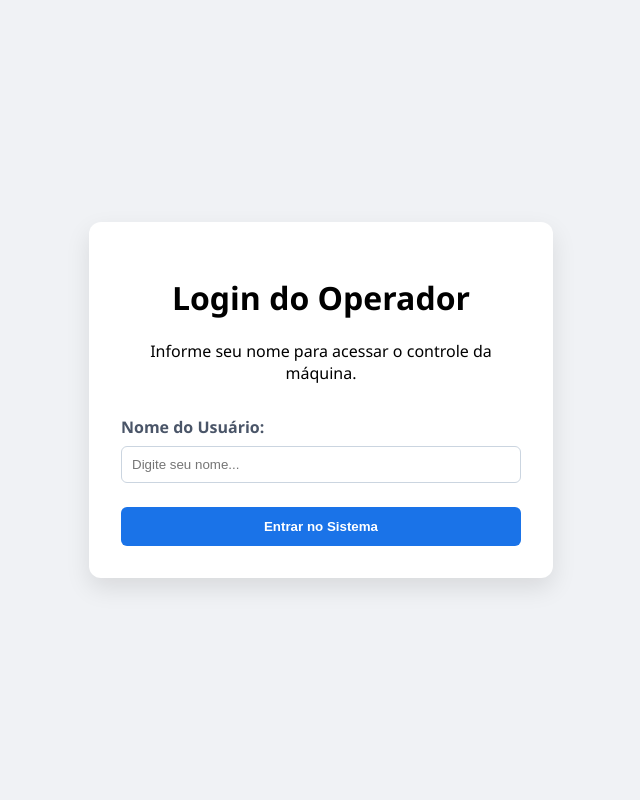
After one commit to youknowhooo-66/detector-gestos-python, a Flask app: page /login in a window 1280 px wide. The commit adds this page. Shown: the whole page, without its empty margins (319-959 px from the left). Run offline with Flask 3, Linux system fonts and the light colour scheme; parts of the project's set-up code (start-up, migrations or seed data) failed here and were passed over.

Commit message:
feat: Emulador de maquina

```diff
--- a/project/app.py
+++ b/project/app.py
@@ -1,10 +1,12 @@
 import cv2
-from flask import Flask, render_template, Response, jsonify
+from flask import Flask, render_template, Response, jsonify, request, session, redirect, url_for
 from hand_detector import HandDetector
 from gesture_detector import GestureDetector
 import sys
+from datetime import datetime
 
 app = Flask(__name__)
+app.secret_key = 'supersecretkey' # Necessário para o uso de sessions
 
 # Initialize detectors with error handling
 try:
@@ -15,11 +17,12 @@ except Exception as e:
     print(f"Erro crítico ao inicializar detectores: {e}")
     sys.exit(1)
 
-# Global variable to store current gesture
+# Global variables
 current_gesture = None
+machine_state = "DESLIGADA"
 
 def gen_frames():
-    global current_gesture
+    global current_gesture, machine_state
     cap = cv2.VideoCapture(0)
 
     if not cap.isOpened():
@@ -37,7 +40,14 @@ def gen_frames():
             lm_list = detector.get_landmarks(img)
 
             # Update current gesture
-            current_gesture = gesture.get_gesture(lm_list)
+            detected = gesture.get_gesture(lm_list)
+            current_gesture = detected
+
+            # Update machine state based on gesture
+            if detected == "joinha":
+                machine_state = "LIGADA"
+            elif detected == "hang_loose":
+                machine_state = "DESLIGADA"
 
             # Draw visual feedback on image
             if current_gesture:
@@ -59,16 +69,41 @@ def gen_frames():
 
 @app.route('/')
 def index():
-    return render_template('index.html')
+    if 'username' not in session:
+        return redirect(url_for('login'))
+    return render_template('index.html', username=session['username'])
+
+@app.route('/login', methods=['GET', 'POST'])
+def login():
+    if request.method == 'POST':
+        username = request.form.get('username')
+        if username:
+            session['username'] = username
+            return redirect(url_for('index'))
+    return render_template('login.html')
+
+@app.route('/logout')
+def logout():
+    session.pop('username', None)
+    return redirect(url_for('login'))
 
 @app.route('/video_feed')
 def video_feed():
+    if 'username' not in session:
+        return "Unauthorized", 401
     return Response(gen_frames(), mimetype='multipart/x-mixed-replace; boundary=frame')
 
 @app.route('/gesture_status')
 def gesture_status():
-    global current_gesture
-    return jsonify({"gesture": current_gesture})
+    global current_gesture, machine_state
+    if 'username' not in session:
+        return jsonify({"error": "Unauthorized"}), 401
+
+    return jsonify({
+        "gesture": current_gesture,
+        "machine_state": machine_state,
+        "username": session['username']
+    })
 
 if __name__ == '__main__':
     app.run(debug=True, host='0.0.0.0', port=5000)
--- a/project/static/style.css
+++ b/project/static/style.css
@@ -14,19 +14,49 @@ body {
     padding: 2rem;
     border-radius: 12px;
     box-shadow: 0 10px 25px rgba(0,0,0,0.1);
-    max-width: 1000px;
+    max-width: 1100px;
     width: 95%;
+}
+
+header {
+    display: flex;
+    justify-content: space-between;
+    align-items: center;
+    margin-bottom: 1.5rem;
+    padding-bottom: 1rem;
+    border-bottom: 2px solid #eef2f7;
+}
+
+header h1 {
+    margin: 0;
+    font-size: 1.8rem;
+    color: #1a73e8;
+}
+
+.user-info {
+    font-size: 0.9rem;
+    color: #666;
+}
+
+.user-info strong {
+    color: #333;
+}
+
+.user-info a {
+    color: #dc3545;
+    text-decoration: none;
+    margin-left: 10px;
+    font-weight: bold;
 }
 
 .main-content {
     display: flex;
     gap: 2rem;
-    margin-top: 1rem;
     align-items: flex-start;
 }
 
 .video-section {
-    flex: 2;
+    flex: 1.5;
 }
 
 .log-section {
@@ -34,7 +64,7 @@ body {
     background: #f8f9fa;
     border-radius: 8px;
     padding: 1rem;
-    max-height: 500px;
+    height: 600px;
     display: flex;
     flex-direction: column;
     border: 1px solid #dee2e6;
@@ -57,22 +87,126 @@ body {
 }
 
 .log-item {
-    padding: 10px 15px;
+    padding: 12px;
     border-bottom: 1px solid #edf2f7;
     animation: slideIn 0.3s ease-out;
     background: white;
-    margin-bottom: 5px;
+    margin-bottom: 8px;
     border-radius: 6px;
     box-shadow: 0 1px 3px rgba(0,0,0,0.05);
 }
 
-.log-text {
-    font-size: 0.95rem;
-    color: #2d3748;
+.log-content {
+    display: flex;
+    flex-direction: column;
+    gap: 4px;
+    font-size: 0.85rem;
 }
 
-.log-text strong {
+.log-user { font-weight: bold; color: #4a5568; }
+.log-time { color: #718096; }
+.log-gesture { color: #2d3748; }
+.log-machine { color: #2d3748; }
+
+.log-gesture strong, .log-machine strong {
     color: #3182ce;
+}
+
+/* Login Styles */
+.login-container {
+    max-width: 400px;
+}
+
+.login-form {
+    margin-top: 2rem;
+    text-align: left;
+}
+
+.input-group {
+    margin-bottom: 1.5rem;
+}
+
+.input-group label {
+    display: block;
+    margin-bottom: 0.5rem;
+    font-weight: bold;
+    color: #4a5568;
+}
+
+.input-group input {
+    width: 100%;
+    padding: 10px;
+    border: 1px solid #cbd5e0;
+    border-radius: 6px;
+    box-sizing: border-box;
+}
+
+.btn-login {
+    width: 100%;
+    padding: 12px;
+    background-color: #1a73e8;
+    color: white;
+    border: none;
+    border-radius: 6px;
+    font-weight: bold;
+    cursor: pointer;
+    transition: background 0.2s;
+}
+
+.btn-login:hover {
+    background-color: #1557b0;
+}
+
+/* Machine Simulation */
+.machine-simulation {
+    margin-top: 2rem;
+    padding: 1.5rem;
+    background: #f8f9fa;
+    border-radius: 8px;
+    border: 2px dashed #cbd5e0;
+}
+
+.machine-simulation h3 {
+    margin-top: 0;
+    font-size: 1rem;
+    color: #4a5568;
+}
+
+#machine-display {
+    font-size: 2.5rem;
+    font-weight: 900;
+    padding: 1.5rem;
+    border-radius: 8px;
+    margin-bottom: 1rem;
+    transition: all 0.5s ease;
+}
+
+.machine-off {
+    background: #e2e8f0;
+    color: #718096;
+    text-shadow: 1px 1px 2px rgba(0,0,0,0.1);
+}
+
+.machine-on {
+    background: #48bb78;
+    color: white;
+    box-shadow: 0 0 20px rgba(72, 187, 120, 0.4);
+    text-shadow: 0 0 10px rgba(255,255,255,0.5);
+    animation: pulse 2s infinite;
+}
+
+.machine-controls-info {
+    display: flex;
+    justify-content: center;
+    gap: 20px;
+    font-size: 0.9rem;
+    color: #718096;
+}
+
+@keyframes pulse {
+    0% { transform: scale(1); }
+    50% { transform: scale(1.02); }
+    100% { transform: scale(1); }
 }
 
 @keyframes slideIn {
@@ -80,20 +214,12 @@ body {
     to { opacity: 1; transform: translateX(0); }
 }
 
-@keyframes fadeIn {
-    from { opacity: 0; transform: translateY(-10px); }
-    to { opacity: 1; transform: translateY(0); }
-}
-
-@media (max-width: 768px) {
+@media (max-width: 900px) {
     .main-content {
         flex-direction: column;
     }
-}
-
-h1 {
-    color: #1a73e8;
-    margin-bottom: 1.5rem;
+    .video-section { width: 100%; }
+    .log-section { width: 100%; height: 400px; }
 }
 
 .video-container {
@@ -120,21 +246,23 @@ h1 {
     justify-content: center;
     gap: 10px;
     transition: all 0.3s ease;
+    margin-bottom: 1rem;
 }
 
 .status.neutral {
-    background-color: #ffebee;
-    color: #c62828;
+    background-color: #f7fafc;
+    color: #718096;
+    border: 1px solid #e2e8f0;
 }
 
 .status.active {
     background-color: #e8f5e9;
     color: #2e7d32;
-    transform: scale(1.05);
+    transform: scale(1.02);
 }
 
 .status.active.hang-loose {
-    background-color: #e3f2fd;
-    color: #1565c0;
-    border: 2px solid #1565c0;
+    background-color: #ebf8ff;
+    color: #2b6cb0;
+    border: 1px solid #bee3f8;
 }
--- /dev/null
+++ b/project/templates/login.html
@@ -0,0 +1,23 @@
+<!DOCTYPE html>
+<html lang="pt-br">
+<head>
+    <meta charset="UTF-8">
+    <meta name="viewport" content="width=device-width, initial-scale=1.0">
+    <title>Login - Controle de Máquina</title>
+    <link rel="stylesheet" href="{{ url_for('static', filename='style.css') }}">
+</head>
+<body>
+    <div class="container login-container">
+        <h1>Login do Operador</h1>
+        <p>Informe seu nome para acessar o controle da máquina.</p>
+
+        <form action="/login" method="post" class="login-form">
+            <div class="input-group">
+                <label for="username">Nome do Usuário:</label>
+                <input type="text" id="username" name="username" required placeholder="Digite seu nome...">
+            </div>
+            <button type="submit" class="btn-login">Entrar no Sistema</button>
+        </form>
+    </div>
+</body>
+</html>
```
Also changed, not shown: project/static/script.js (+32 -11 lines), project/templates/index.html (+21 -4 lines).
